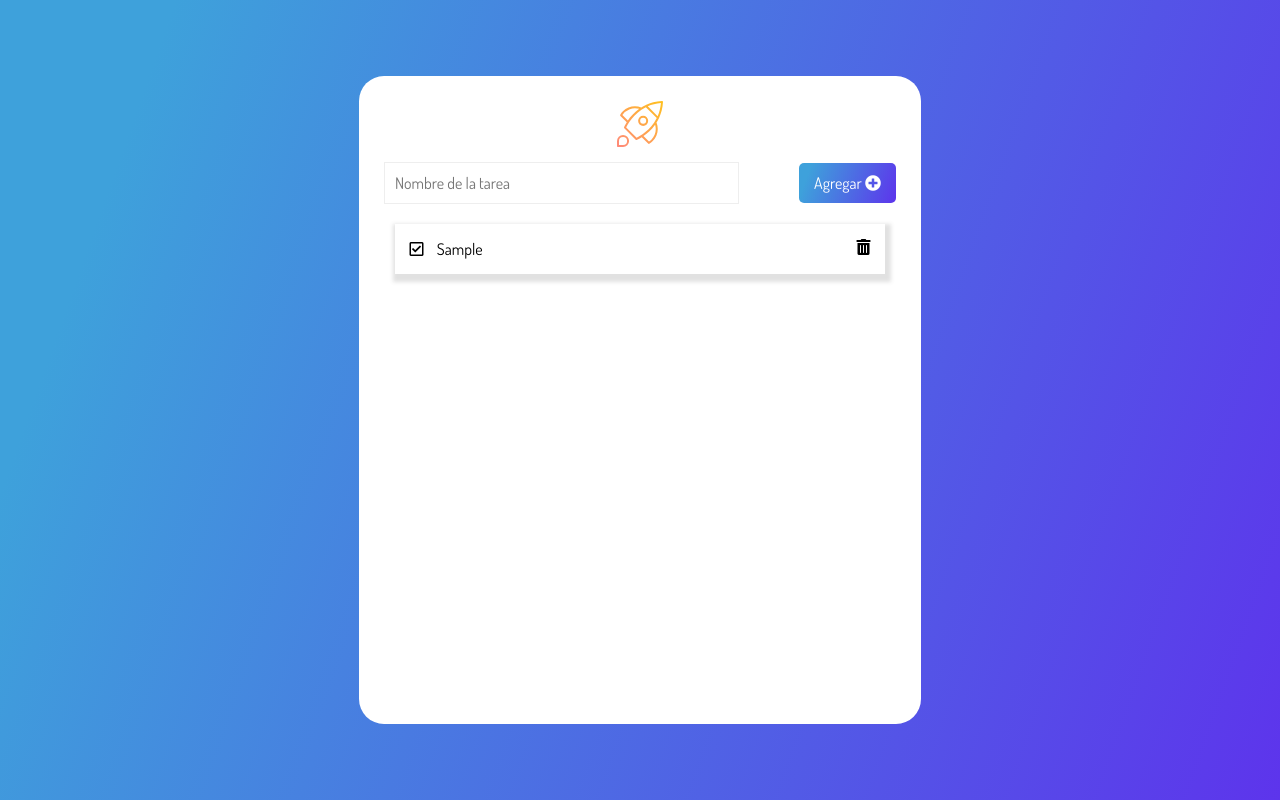
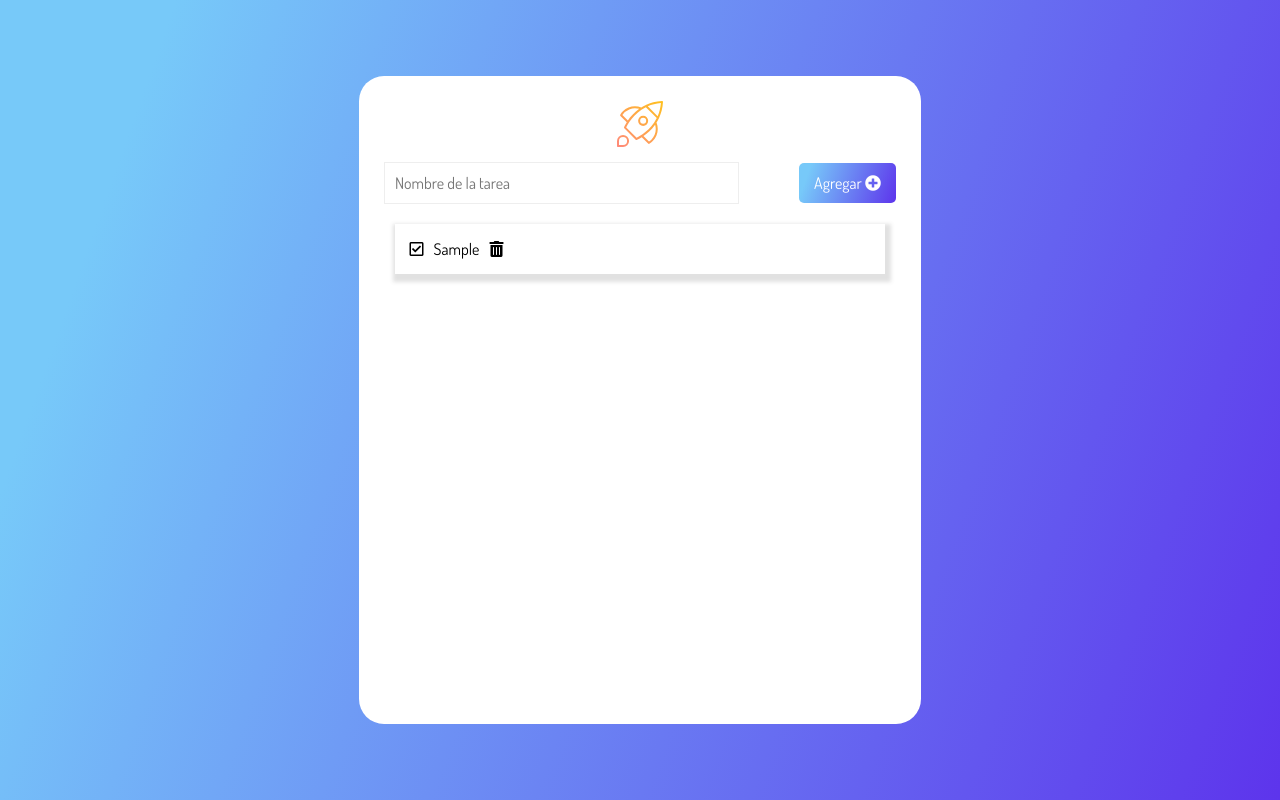
Before and after one commit to rormz/TO-DO-App, a plain HTML site: page index.html in a window 1280 px wide. Both pictures are taken after typing "Sample" into the empty fields and a click on the button "Agregar". Drawn offline with Linux system fonts and the light colour scheme.

Commit message:
clase04 terminada

```diff
--- a/script.js
+++ b/script.js
@@ -1,3 +1,5 @@
+( () => {
+
 const btn = document.querySelector("[data-form-btn]");
 
 const createTask = (evento) => {
@@ -8,16 +10,39 @@ const createTask = (evento) => {
     task.classList.add("card"); /* le añadimos la clase que tenía antes a través del método classList.add */
     const list = document.querySelector("[data-list]");
     input.value = "";
-    const content = `<div>
-    <i class="far fa-check-square icon"></i>
-    <span class="task">${value}</span>
-  </div>
-  <i class="fas fa-trash-alt trashIcon icon"></i>`;
-  task.innerHTML = content;
+    const taskContent = document.createElement("div");
+    const titleTask = document.createElement("span");
+    titleTask.classList.add("task");
+    titleTask.innerText = value;
+    const deleteTask = document.createElement("i");
+    deleteTask.classList.add("fas", "fa-trash-alt", "trashIcon", "icon");
+    taskContent.appendChild(checkComplete());
+    taskContent.appendChild(titleTask);
+    taskContent.appendChild(deleteTask);
+
+    const content = `
+    <i class="fas fa-trash-alt trashIcon icon"></i>`;
+  //task.innerHTML = content;
+  task.appendChild(taskContent);
 
   list.appendChild(task);
-
-    console.log(content);
 };
 
 btn.addEventListener("click", createTask);
+
+const checkComplete = () => {
+    const i = document.createElement("i");
+    i.classList.add("far", "fa-check-square", "icon");
+    i.addEventListener("click", completeTask);
+
+    return i;
+};
+
+const completeTask = (event) => {
+    const element = event.target;
+    element.classList.toggle("fas");
+    element.classList.toggle("completeIcon");
+    element.classList.toggle("far");
+};
+
+})();
--- a/styles.css
+++ b/styles.css
@@ -8,7 +8,7 @@
 main {
   background-image: linear-gradient(
     109.6deg,
-    rgba(62, 161, 219, 1) 11.2%,
+    rgb(119, 201, 249, 1) 11.2%,
     rgba(93, 52, 236, 1) 100.2%
   );
   width: 100vw;
@@ -57,7 +57,7 @@ form {
   padding: 10px 15px;
   background-image: linear-gradient(
     109.6deg,
-    rgba(62, 161, 219, 1) 11.2%,
+    rgba(119, 201, 249, 1) 11.2%,
     rgba(93, 52, 236, 1) 100.2%
   );
   border: none;
```
